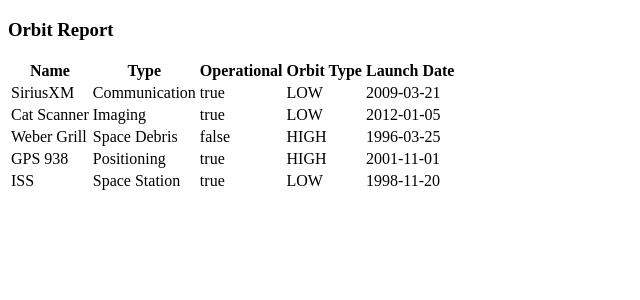
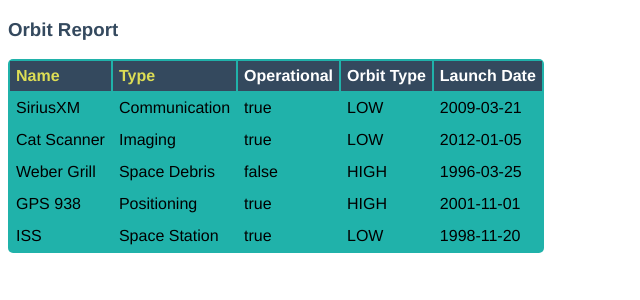
Before and after one commit to qhernandez927/orbit-report, an Angular app: page / in a window 1280 px wide. Shown: the top 300 px of the page, without its empty margins (0-640 px from the left). Built offline with nearby package versions, Linux system fonts and the light colour scheme.

Commit message:
CSS added

```diff
--- a/src/app/app.component.css
+++ b/src/app/app.component.css
@@ -0,0 +1,13 @@
+.search-form {
+    margin-bottom: 40px;
+}
+
+button {
+    margin-left: 10px;
+    color: #fff;
+    background-color: #009b25;
+    border-radius: 4px;
+    padding: 2px 5px;
+    font-size: 18px;
+    cursor: pointer;
+}
--- a/src/app/orbit-list/orbit-list.component.css
+++ b/src/app/orbit-list/orbit-list.component.css
@@ -1,13 +1,28 @@
-.search-form {
-    margin-bottom: 40px;
+.sortable {
+    cursor: pointer;
+    color: #dd5;
 }
 
-button {
-    margin-left: 10px;
-    color: #fff;
-    background-color: #009b25;
-    border-radius: 4px;
-    padding: 2px 5px;
-    font-size: 18px;
-    cursor: pointer;
+.warning {
+    background-color: red;
 }
+
+table {
+  color:black;
+  border-radius: 5px;
+  overflow: hidden;
+  margin: 12px 0;
+  min-width: 300px;
+  background: lightseagreen;
+}
+
+.header-row {
+    background: #34495E;
+    color: #fff
+}
+
+th, td {
+    text-align: left;
+    margin: 5px 10px;
+    padding: 6px;
+}
--- a/src/index.html
+++ b/src/index.html
@@ -1,6 +1,15 @@
 <!doctype html>
 <html lang="en">
 <head>
+    <style>
+        body {
+          font-family: 'Helvetica', 'Courier';
+        }
+
+        h3 {
+            color: #34495E;
+        }
+      </style>
   <meta charset="utf-8">
   <title>OrbitReport</title>
   <base href="/">
```
